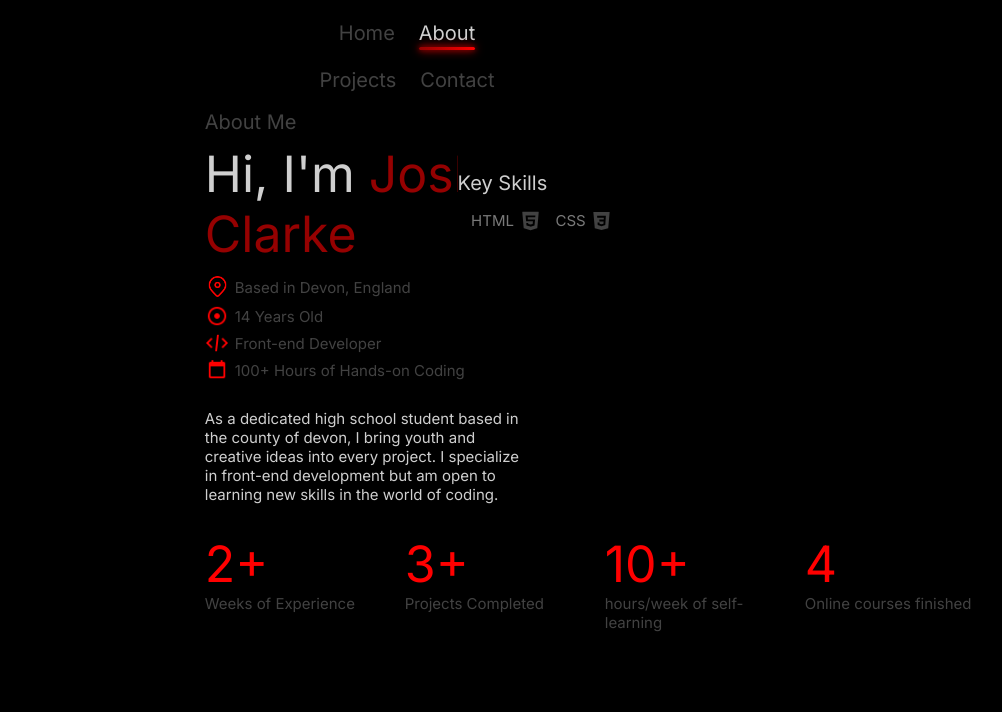
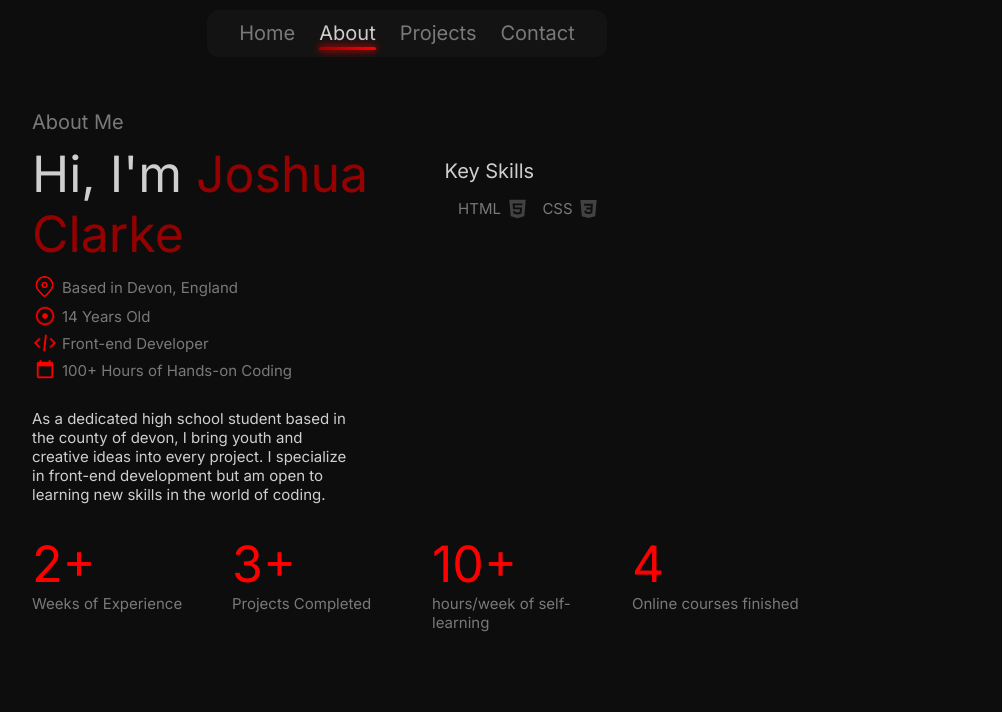
Before and after one commit to JoshIsFeared/portfolio, a plain HTML site: page about.html in a window 1280 px wide. Shown: the top 712 px of the page, without its empty margins (233-1235 px from the left). Drawn offline with Linux system fonts and the light colour scheme.

Commit message:
Colour Changes + Resize Fix
Changed some colours to reduce eye strain. Fixed window resize related bug and skills icons appearing infront of nav bar.

```diff
--- a/about.css
+++ b/about.css
@@ -6,7 +6,7 @@ body::-webkit-scrollbar {
 
 
 body {
-  background-color: black;
+  background-color: #0d0d0d;
 }
 
 .text-hover-effect {
@@ -83,14 +83,14 @@ body {
 #sticky {
   position: fixed;
   text-align: center;
-  width: 20%;
+  width: 400px;
   top: 10px;
-  left: 40%;
-  margin: auto;
-  z-index: 1;
+  left: 50%;
+  transform: translateX(-50%);
+  z-index: 3;
   backdrop-filter: blur(5px) saturate(100%);
   -webkit-backdrop-filter: blur(5px) saturate(100%);
-  background-color: rgba(0, 0, 0, 0.30);
+  background-color: rgba(31, 31, 31, 0.40);
   border-radius: 12px;
 }
 
@@ -100,7 +100,7 @@ body {
 }
 
 #home-title, #projects-title, #contact-title {
-  color: #424242;
+  color: #797979;
 }
 
 #home a:hover, #projects a:hover, #contact a:hover {
@@ -110,7 +110,7 @@ body {
 
 #header {
   position: relative;
-  color: #424242;
+  color: #797979;
   font-family: "Inter", sans-serif;
   font-size: 20px;
   font-weight: 500;
@@ -138,19 +138,19 @@ body {
 #main {
   display: block;
   position: relative;
-  left: 4%;
-  width: 40%;
+  left: 50%;
+  transform: translateX(-50%);
+  width: 750px;
   height: 2000px;
-  margin: auto;
 }
 
 #skills {
   position: relative;
-  background-color: black;
+  background-color: #0d0d0d;
   width: 50%;
   height: 200px;
-  left: 50%;
-  bottom: 113px;
+  left: 55%;
+  bottom: 125px;
 }
 
 #skills-title {
@@ -280,12 +280,12 @@ body {
   height: 130px;
   width: 250px;
   bottom: 200px;
-  background-color: black;
+  background-color: #0d0d0d;
 }
 
 #location {
   position: relative;
-  color: #424242;
+  color: #797979;
   font-family: "Inter", sans-serif;
   font-size: 15px;
   font-weight: 500;
@@ -309,7 +309,7 @@ body {
 
 #age {
   position: relative;
-  color: #424242;
+  color: #797979;
   font-family: "Inter", sans-serif;
   font-size: 15px;
   font-weight: 500;
@@ -334,7 +334,7 @@ body {
 
 #source {
   position: relative;
-  color: #424242;
+  color: #797979;
   font-family: "Inter", sans-serif;
   font-size: 15px;
   font-weight: 500;
@@ -359,7 +359,7 @@ body {
 
 #calendar {
   position: relative;
-  color: #424242;
+  color: #797979;
   font-family: "Inter", sans-serif;
   font-size: 15px;
   font-weight: 500;
@@ -384,7 +384,7 @@ body {
 
 #about-1 {
   position: relative;
-  background-color: black;
+  background-color: #0d0d0d;
   height: 110px;
   width: 330px;
   bottom: 200px;
@@ -416,7 +416,7 @@ body {
 
 #time-title {
   position: relative;
-  color: #424242;
+  color: #797979;
   font-family: "Inter", sans-serif;
   font-size: 15px;
   font-weight: 500;
@@ -442,7 +442,7 @@ body {
 
 #amount-projects-title {
   position: relative;
-  color: #424242;
+  color: #797979;
   font-family: "Inter", sans-serif;
   font-size: 15px;
   font-weight: 500;
@@ -468,7 +468,7 @@ body {
 
 #study-time-title {
   position: relative;
-  color: #424242;
+  color: #797979;
   font-family: "Inter", sans-serif;
   font-size: 15px;
   font-weight: 500;
@@ -494,7 +494,7 @@ body {
 
 #courses-title {
   position: relative;
-  color: #424242;
+  color: #797979;
   font-family: "Inter", sans-serif;
   font-size: 15px;
   font-weight: 500;
--- a/contact.css
+++ b/contact.css
@@ -6,7 +6,7 @@ body::-webkit-scrollbar {
 
 
 body {
-  background-color: black;
+  background-color: #0d0d0d;
 }
 
 .text-hover-effect {
@@ -83,14 +83,14 @@ body {
 #sticky {
   position: fixed;
   text-align: center;
-  width: 20%;
+  width: 400px;
   top: 10px;
-  left: 40%;
-  margin: auto;
-  z-index: 1;
+  left: 50%;
+  transform: translateX(-50%);
+  z-index: 3;
   backdrop-filter: blur(5px) saturate(100%);
   -webkit-backdrop-filter: blur(5px) saturate(100%);
-  background-color: rgba(0, 0, 0, 0.30);
+  background-color: rgba(31, 31, 31, 0.40);
   border-radius: 12px;
 }
 
@@ -100,7 +100,7 @@ body {
 }
 
 #home-title, #projects-title, #about-title {
-  color: #424242;
+  color: #797979;
 }
 
 #home a:hover, #projects a:hover, #about a:hover {
--- a/index.css
+++ b/index.css
@@ -6,7 +6,7 @@ body::-webkit-scrollbar {
 
 
 body {
-  background-color: black;
+  background-color: #0d0d0d;
 }
 
 .text-hover-effect {
@@ -83,14 +83,14 @@ body {
 #sticky {
   position: fixed;
   text-align: center;
-  width: 20%;
+  width: 400px;
   top: 10px;
-  left: 40%;
-  margin: auto;
-  z-index: 1;
+  left: 50%;
+  transform: translateX(-50%);
+  z-index: 3;
   backdrop-filter: blur(5px) saturate(100%);
   -webkit-backdrop-filter: blur(5px) saturate(100%);
-  background-color: rgba(0, 0, 0, 0.30);
+  background-color: rgba(31, 31, 31, 0.40);
   border-radius: 12px;
 }
 
@@ -100,7 +100,7 @@ body {
 }
 
 #about-title, #projects-title, #contact-title {
-  color: #424242;
+  color: #797979;
 }
 
 #about a:hover, #projects a:hover, #contact a:hover {
--- a/projects.css
+++ b/projects.css
@@ -6,7 +6,7 @@ body::-webkit-scrollbar {
 
 
 body {
-  background-color: black;
+  background-color: #0d0d0d;
 }
 
 .text-hover-effect {
@@ -83,14 +83,14 @@ body {
 #sticky {
   position: fixed;
   text-align: center;
-  width: 20%;
+  width: 400px;
   top: 10px;
-  left: 40%;
-  margin: auto;
-  z-index: 1;
+  left: 50%;
+  transform: translateX(-50%);
+  z-index: 3;
   backdrop-filter: blur(5px) saturate(100%);
   -webkit-backdrop-filter: blur(5px) saturate(100%);
-  background-color: rgba(0, 0, 0, 0.30);
+  background-color: rgba(31, 31, 31, 0.40);
   border-radius: 12px;
 }
 
@@ -100,7 +100,7 @@ body {
 }
 
 #home-title, #about-title, #contact-title {
-  color: #424242;
+  color: #797979;
 }
 
 #home a:hover, #about a:hover, #contact a:hover {
```
Also changed, not shown: about.html (+2 -2 lines).
